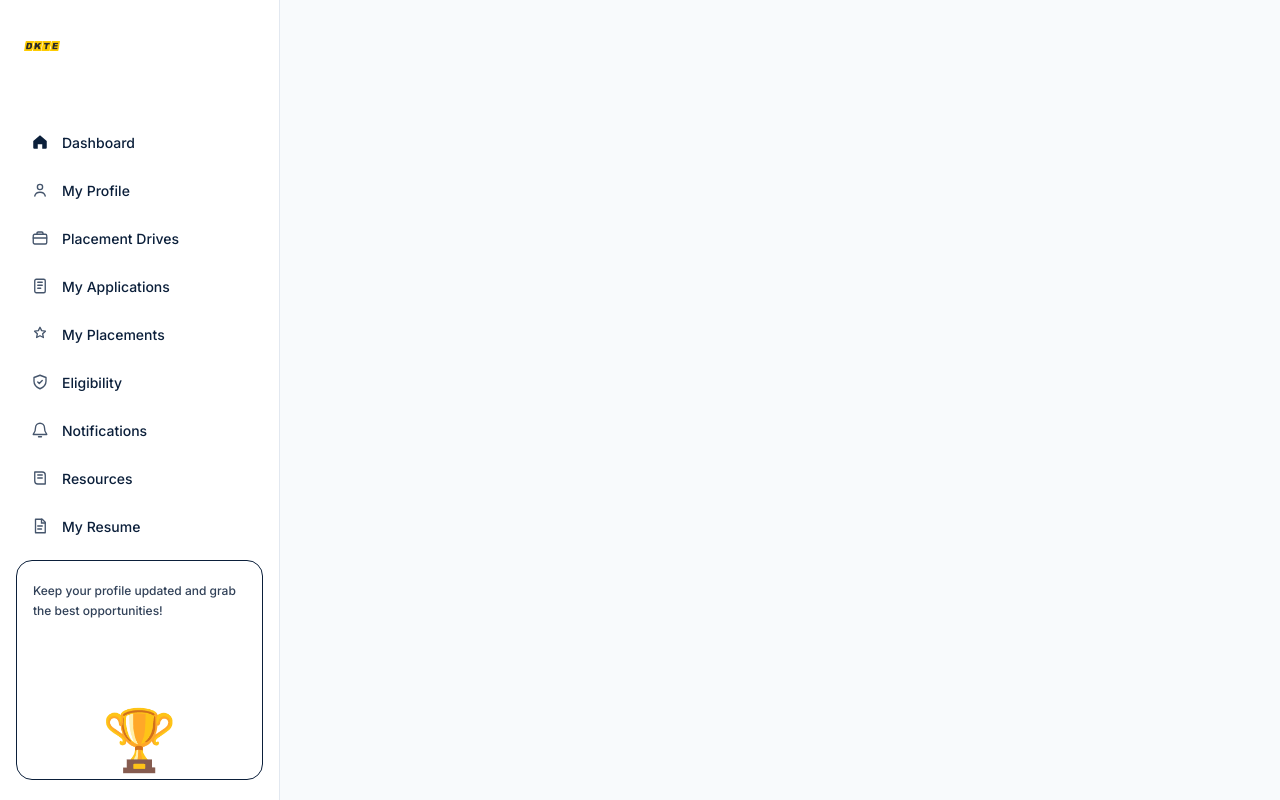
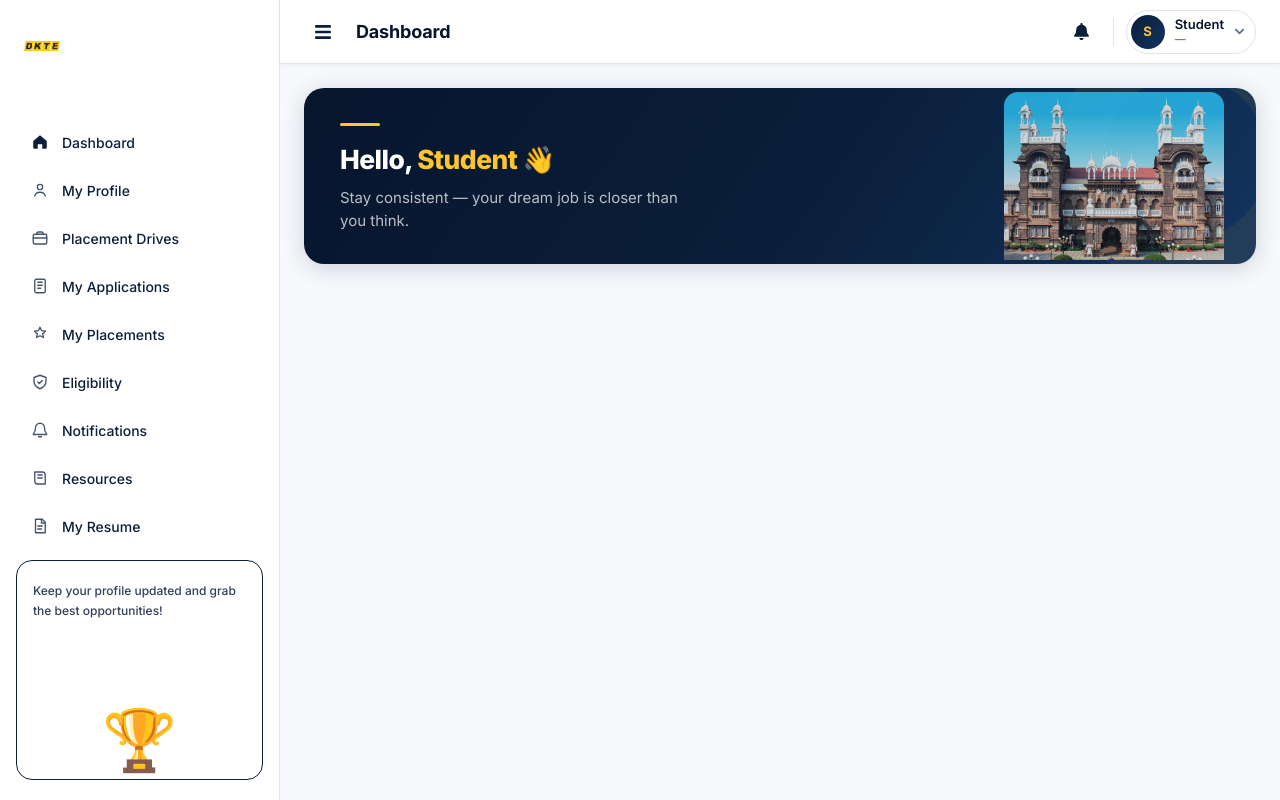
Before and after one commit to omkar-svg/placement-management-system, a React (Vite) app in the folder frontend/: page /student/dashboard in a window 1280 px wide. Built offline with nearby package versions, Linux system fonts and the light colour scheme; no server answers.

Commit message:
feat: added student dashboard header and hero

```diff
--- /dev/null
+++ b/frontend/src/pages/StudentDashboard.css
@@ -0,0 +1,341 @@
+/* ---- Layout shell ------------------------------------------ */
+.sd-shell {
+  display: flex;
+  min-height: 100vh;
+  background: var(--off-white);
+}
+
+.sd-main {
+  flex: 1;
+  min-width: 0;
+  display: flex;
+  flex-direction: column;
+}
+
+.sd-header {
+  display: flex;
+  align-items: center;
+  justify-content: space-between;
+  height: 64px;
+  padding: 0 24px;
+  background: #ffffff;
+  border-bottom: 1px solid var(--border);
+  box-shadow: 0 1px 6px rgba(11, 31, 58, 0.06);
+  position: sticky;
+  top: 0;
+  z-index: 30;
+  flex-shrink: 0;
+}
+
+/* Left: hamburger + title */
+.sd-header__left {
+  display: flex;
+  align-items: center;
+  gap: 14px;
+}
+
+.sd-header__menu-btn {
+  display: flex;
+  align-items: center;
+  justify-content: center;
+  width: 38px;
+  height: 38px;
+  border: none;
+  background: transparent;
+  border-radius: 10px;
+  color: var(--navy);
+  cursor: pointer;
+  transition: background 0.18s;
+  flex-shrink: 0;
+}
+
+.sd-header__menu-btn:hover {
+  background: var(--off-white);
+}
+
+.sd-header__title {
+  font-size: 1.125rem;
+  font-weight: 700;
+  color: var(--navy-dark);
+  letter-spacing: -0.01em;
+  line-height: 1;
+}
+
+/* Right: controls */
+.sd-header__right {
+  display: flex;
+  align-items: center;
+  gap: 12px;
+}
+
+/* Notification bell */
+.sd-header__bell-wrap {
+  position: relative;
+}
+
+.sd-header__icon-btn {
+  display: flex;
+  align-items: center;
+  justify-content: center;
+  width: 38px;
+  height: 38px;
+  border: none;
+  background: transparent;
+  border-radius: 10px;
+  color: var(--navy);
+  cursor: pointer;
+  transition: background 0.18s;
+  flex-shrink: 0;
+}
+
+.sd-header__icon-btn:hover {
+  background: var(--off-white);
+}
+
+.sd-header__badge {
+  position: absolute;
+  top: 4px;
+  right: 4px;
+  display: flex;
+  align-items: center;
+  justify-content: center;
+  min-width: 17px;
+  height: 17px;
+  padding: 0 4px;
+  border-radius: 999px;
+  background: var(--gold);
+  color: var(--navy-dark);
+  font-size: 10px;
+  font-weight: 700;
+  line-height: 1;
+  border: 2px solid #ffffff;
+}
+
+/* Divider between bell and profile */
+.sd-header__divider {
+  width: 1px;
+  height: 28px;
+  background: var(--border);
+  flex-shrink: 0;
+}
+
+/* Profile chip */
+.sd-header__profile {
+  display: flex;
+  align-items: center;
+  gap: 10px;
+  padding: 4px 10px 4px 4px;
+  border: 1px solid var(--border);
+  border-radius: 40px;
+  background: #ffffff;
+  cursor: pointer;
+  transition: border-color 0.18s, box-shadow 0.18s;
+}
+
+.sd-header__profile:hover {
+  border-color: var(--gold);
+  box-shadow: 0 0 0 3px rgba(255, 197, 44, 0.15);
+}
+
+.sd-header__avatar {
+  display: flex;
+  align-items: center;
+  justify-content: center;
+  width: 34px;
+  height: 34px;
+  border-radius: 50%;
+  background: linear-gradient(135deg, var(--navy) 0%, var(--navy-light) 100%);
+  color: var(--gold);
+  font-size: 13px;
+  font-weight: 700;
+  line-height: 1;
+  flex-shrink: 0;
+  letter-spacing: 0.02em;
+}
+
+.sd-header__profile-info {
+  display: flex;
+  flex-direction: column;
+  gap: 1px;
+}
+
+.sd-header__profile-name {
+  font-size: 13px;
+  font-weight: 600;
+  color: var(--navy-dark);
+  line-height: 1.2;
+  white-space: nowrap;
+}
+
+.sd-header__profile-prn {
+  font-size: 11px;
+  font-weight: 500;
+  color: var(--text-muted);
+  line-height: 1.2;
+  white-space: nowrap;
+}
+
+.sd-header__chevron {
+  color: var(--text-muted);
+  flex-shrink: 0;
+  transition: transform 0.2s;
+}
+
+.sd-hero {
+  margin: 24px 24px 0;
+  border-radius: 20px;
+  overflow: hidden;
+  background: linear-gradient(125deg, var(--navy-dark) 0%, var(--navy) 55%, var(--navy-light) 100%);
+  box-shadow: 0 4px 24px rgba(11, 31, 58, 0.18);
+  flex-shrink: 0;
+  position: relative;
+}
+
+/* Subtle decorative ring */
+.sd-hero::before {
+  content: '';
+  position: absolute;
+  top: -60px;
+  right: -60px;
+  width: 260px;
+  height: 260px;
+  border-radius: 50%;
+  border: 48px solid rgba(255, 197, 44, 0.07);
+  pointer-events: none;
+}
+
+.sd-hero__inner {
+  display: grid;
+  grid-template-columns: 1fr auto;
+  align-items: center;
+  gap: 24px;
+  min-height: 168px;
+  position: relative;
+  z-index: 1;
+}
+
+/* Left text block */
+.sd-hero__content {
+  padding: 32px 0 32px 36px;
+}
+
+.sd-hero__greeting {
+  font-size: 1.65rem;
+  font-weight: 800;
+  color: #ffffff;
+  line-height: 1.2;
+  letter-spacing: -0.02em;
+  margin: 0 0 10px;
+}
+
+.sd-hero__greeting-name {
+  color: var(--gold);
+}
+
+.sd-hero__tagline {
+  font-size: 0.9375rem;
+  color: rgba(255, 255, 255, 0.72);
+  line-height: 1.55;
+  margin: 0;
+  max-width: 360px;
+}
+
+/* Gold accent bar under greeting */
+.sd-hero__accent {
+  display: inline-block;
+  width: 40px;
+  height: 3px;
+  border-radius: 999px;
+  background: var(--gold);
+  margin-bottom: 12px;
+}
+
+/* Right campus image */
+.sd-hero__image-wrap {
+  padding: 0 32px 0 0;
+  display: flex;
+  align-items: flex-end;
+  justify-content: flex-end;
+  height: 168px;
+}
+
+.sd-hero__image {
+  width: 220px;
+  height: 168px;
+  object-fit: cover;
+  border-radius: 14px 14px 0 0;
+  opacity: 0.88;
+  display: block;
+  filter: brightness(0.92) contrast(1.04);
+}
+
+.sd-state {
+  display: flex;
+  align-items: center;
+  justify-content: center;
+  padding: 20px 24px;
+  font-size: 0.875rem;
+  color: var(--text-muted);
+}
+
+
+@media (max-width: 900px) {
+  .sd-hero__image {
+    width: 160px;
+  }
+
+  .sd-hero__greeting {
+    font-size: 1.4rem;
+  }
+}
+
+/* Mobile */
+@media (max-width: 640px) {
+  .sd-header {
+    padding: 0 16px;
+    height: 58px;
+  }
+
+  .sd-hero {
+    margin: 16px 16px 0;
+    border-radius: 14px;
+  }
+
+  .sd-hero__inner {
+    grid-template-columns: 1fr;
+    min-height: unset;
+  }
+
+  .sd-hero__content {
+    padding: 24px 20px 0;
+  }
+
+  .sd-hero__greeting {
+    font-size: 1.25rem;
+  }
+
+  .sd-hero__tagline {
+    font-size: 0.875rem;
+    max-width: 100%;
+  }
+
+  .sd-hero__image-wrap {
+    padding: 0 20px 20px;
+    height: 120px;
+    justify-content: center;
+  }
+
+  .sd-hero__image {
+    width: 100%;
+    height: 120px;
+    border-radius: 10px;
+  }
+
+  .sd-header__profile-info {
+    display: none;
+  }
+
+  .sd-header__divider {
+    display: none;
+  }
+}
--- a/frontend/src/pages/StudentDashboard.jsx
+++ b/frontend/src/pages/StudentDashboard.jsx
@@ -1,24 +1,116 @@
+import { useEffect, useState } from 'react'
+import { FaBell, FaBars, FaChevronDown } from 'react-icons/fa'
+import { useAuth } from '../context/AuthContext.jsx'
+import { getStudentDashboard } from '../services/studentDashboardService.js'
 import Sidebar from '../components/layout/Sidebar'
+import campusImage from '../assets/images/rajwada-palace.jpg'
+import './StudentDashboard.css'
 
-/**
- * Displays the student dashboard.
- *
- * Currently contains only the dashboard sidebar.
- * Dashboard data and backend API integration will be added later.
- *
- * @returns {JSX.Element} Student dashboard page.
- */
+function getInitials(name) {
+  if (!name) return 'S'
+  const parts = name.trim().split(/\s+/)
+  if (parts.length === 1) return parts[0][0].toUpperCase()
+  return (parts[0][0] + parts[parts.length - 1][0]).toUpperCase()
+}
+
 function StudentDashboard() {
+  const { user } = useAuth()
+  const [studentData, setStudentData] = useState(null)
+
+  useEffect(() => {
+    let cancelled = false
+
+    getStudentDashboard()
+      .then((data) => {
+        if (!cancelled) setStudentData(data)
+      })
+      .catch(() => {
+        // Student profile may not exist yet; name still renders from AuthContext
+        // and PRN falls back to "—".
+      })
+
+    return () => {
+      cancelled = true
+    }
+  }, [])
+
+  const studentName = user?.name ?? 'Student'
+  const prn = studentData?.student?.prn ?? '—'
+  const notificationCount = studentData?.recentNotifications?.length ?? 0
+
   return (
-    <div className="min-h-screen bg-slate-50">
-      <div className="flex min-h-screen">
-        {/* Sidebar */}
-        <Sidebar />
+    <div className="sd-shell">
+      <Sidebar />
 
-        {/* Main content area */}
-        <div className="min-w-0 flex-1">
-          {/* Dashboard content will be added here later */}
-        </div>
+      <div className="sd-main">
+        <header className="sd-header" role="banner">
+          <div className="sd-header__left">
+            <button
+              type="button"
+              className="sd-header__menu-btn"
+              aria-label="Toggle sidebar"
+            >
+              <FaBars size={18} />
+            </button>
+            <span className="sd-header__title">Dashboard</span>
+          </div>
+
+          <div className="sd-header__right">
+            <div className="sd-header__bell-wrap">
+              <button
+                type="button"
+                className="sd-header__icon-btn"
+                aria-label={`Notifications${notificationCount > 0 ? `, ${notificationCount} new` : ''}`}
+              >
+                <FaBell size={17} />
+              </button>
+              {notificationCount > 0 && (
+                <span className="sd-header__badge" aria-hidden="true">
+                  {notificationCount}
+                </span>
+              )}
+            </div>
+
+            <div className="sd-header__divider" aria-hidden="true" />
+
+            <div className="sd-header__profile" role="button" tabIndex={0} aria-label="Student profile">
+              <div className="sd-header__avatar" aria-hidden="true">
+                {getInitials(studentName)}
+              </div>
+
+              <div className="sd-header__profile-info">
+                <span className="sd-header__profile-name">{studentName}</span>
+                <span className="sd-header__profile-prn">{prn}</span>
+              </div>
+
+              <FaChevronDown size={11} className="sd-header__chevron" aria-hidden="true" />
+            </div>
+          </div>
+        </header>
+
+        <section className="sd-hero" aria-label="Welcome section">
+          <div className="sd-hero__inner">
+            <div className="sd-hero__content">
+              <div className="sd-hero__accent" aria-hidden="true" />
+              <h1 className="sd-hero__greeting">
+                Hello,{' '}
+                <span className="sd-hero__greeting-name">{studentName}</span>
+                {' '}👋
+              </h1>
+              <p className="sd-hero__tagline">
+                Stay consistent — your dream job is closer than you think.
+              </p>
+            </div>
+
+            <div className="sd-hero__image-wrap">
+              <img
+                src={campusImage}
+                alt="DKTE campus"
+                className="sd-hero__image"
+              />
+            </div>
+          </div>
+        </section>
       </div>
     </div>
   )
--- /dev/null
+++ b/frontend/src/services/studentDashboardService.js
@@ -0,0 +1,6 @@
+import api, { unwrap } from './api.js';
+
+export async function getStudentDashboard() {
+  const response = await api.get('/dashboard/student');
+  return unwrap(response);
+}
```
